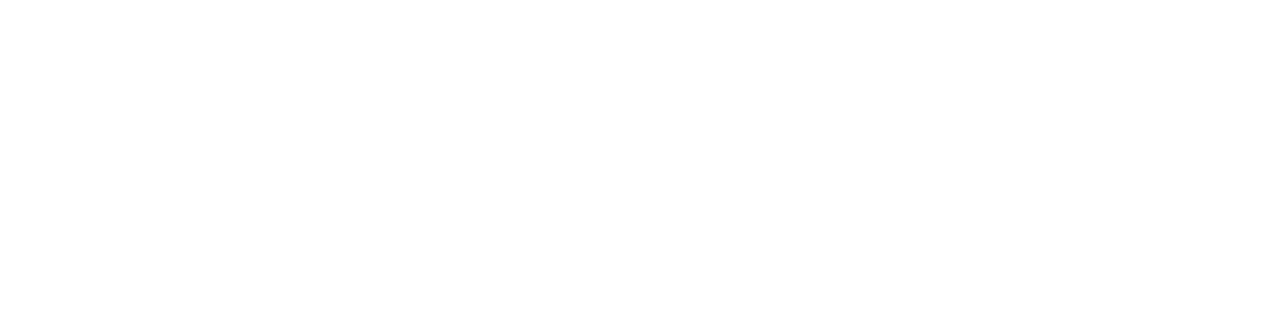
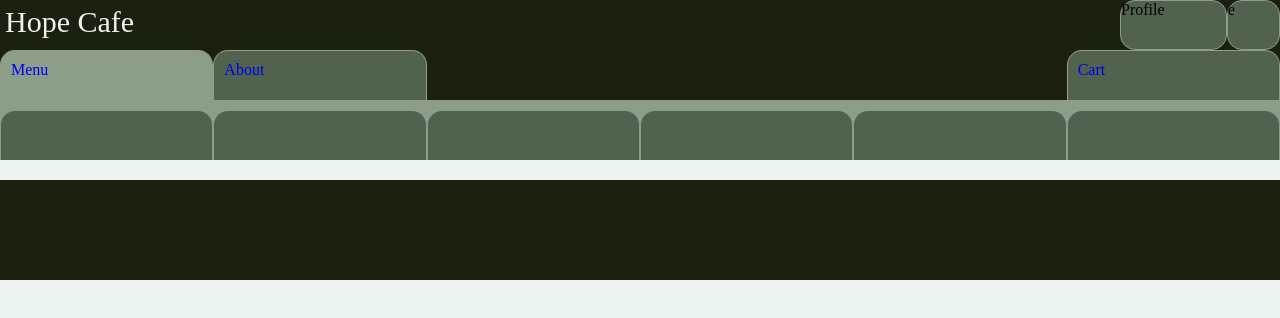
Before and after one commit to 20177sy/Sam-Young-34-and-38-Project, a plain HTML site: page HTML/Menu/mains.html in a window 1280 px wide. Drawn offline with Linux system fonts and the light colour scheme.

Commit message:
Sub Navigation, pops up when required

```diff
--- a/CSS/style.css
+++ b/CSS/style.css
@@ -1,4 +1,106 @@
-html {
-  height: 100%;
-  width: 100%;
+body {
+	margin: 0px;
+	background-color: #ecf3f1;
 }
+
+/* CSS grid layout large screens */
+@media screen and (min-width:769px) {
+	.container {
+		display: grid;
+		grid-template-columns: auto;
+		grid-template-rows: 50px auto auto 100px;
+	}
+
+	main, footer {
+		padding: 10px;
+	}
+
+	header {
+		display: grid;
+		grid-template-columns: repeat(24, 1fr);
+		grid-template-rows: auto;
+		background-color: #1c210f;
+	}
+	header #title {
+		grid-column: 1 / span 4;
+		padding: 5px;
+		margin: 0px;
+		font-size: 30px;
+		color: #ecf3f1;
+		background-color: #1c210f;
+		text-decoration: none;
+		border-style: none;
+	}
+	header a {
+		background-color: #51624f;
+		border-radius: 15px;
+		text-decoration: none;
+		border-width: 1px 1px 1px 1px;
+		border-color: #8c9d8a;
+		border-style: solid solid solid solid;
+	}
+	header #profile {
+		grid-column: 22 / span 2;
+	}
+	header #lang {
+		grid-column: 24;
+	}
+
+	nav {
+		display: grid;
+		grid-template-columns: repeat(6, 1fr);
+		grid-template-rows: 50px auto;
+		background-color: #1c210f;
+	}
+	nav a {
+		grid-row: 1;
+		padding: 10px;
+		margin: 0px;
+		background-color: #51624f;
+		border-top-left-radius: 15px;
+		border-top-right-radius: 15px;
+		border-width: 1px 1px 0px 1px;
+		border-color: #8c9d8a;
+		border-style: solid solid none solid;
+		text-decoration: none;
+	}
+	nav .active {
+		background-color: #8c9d8a;
+	}
+	nav .spacer {
+		border-style: none;
+		background-color: #1c210f;
+	}
+	#subnav {
+		grid-row: 2;
+		grid-column: 1 / span 6;
+		display: grid;
+		grid-template-columns: repeat(6, 1fr);
+		grid-template-rows: 10px 50px;
+		background-color: #8c9d8a;
+	}
+	#subnav a {
+		grid-row: 2;
+		padding: 10px;
+		margin: 0px;
+		border-top-left-radius: 15px;
+		border-top-right-radius: 15px;
+		text-decoration: none;
+	}
+	#subnav .active {
+		background-color: #ecf3f1;
+	}
+
+	main {
+
+	}
+
+	footer {
+		background-color: #1c210f;
+	}
+}
+
+/* CSS grid layout small screens */
+@media screen and (max-width:768px) {
+
+}
--- a/HTML/Menu/mains.html
+++ b/HTML/Menu/mains.html
@@ -8,18 +8,30 @@
   <link href="/CSS/style.css" rel="stylesheet" type="text/css" />
 </head>
 
-<body>
+<body class="container">
   <header>
-
+		<a id="title" href="/index.html">Hope Cafe</a>
+    <a id="profile">Profile</a>
+    <a id="lang">e</a>
   </header>
 
   <nav>
-
+    <a class="active" href="/HTML/Menu/mains.html">Menu</a>
+    <a href="/HTML/about.html">About</a>
+    <a class="spacer"></a>
+    <a class="spacer"></a>
+    <a class="spacer"></a>
+    <a href="/HTML/cart.html">Cart</a>
+    <!-- Sub navigation bar -->
+    <div id="subnav">
+			<a></a>
+			<a></a>
+			<a></a>
+			<a></a>
+			<a></a>
+			<a></a>
+    </div>
   </nav>
-
-	<div>
-
-	</div>
 
   <main>
 
```
Also changed, not shown: index.html (+10 -7 lines). Lines whose indentation alone changed are shown as unchanged.
